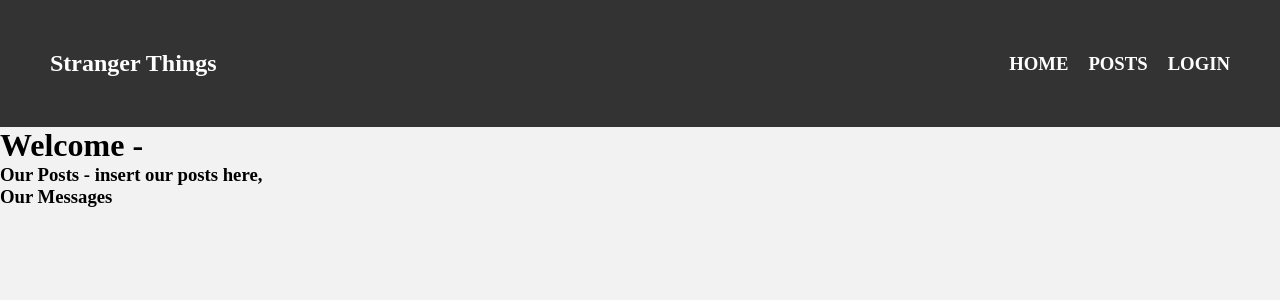
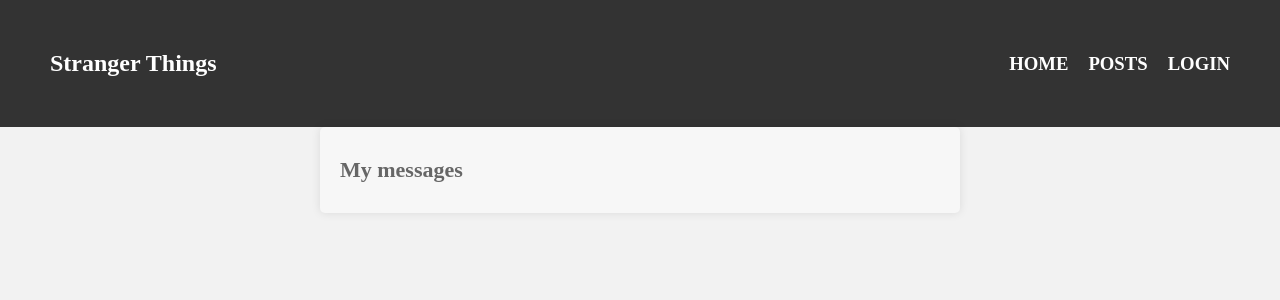
Before and after one commit to choilin310/-my-stranger-things, a React (Vite) app in the folder stranger-things/: page /users/me in a window 1280 px wide. Shown: the top 300 px of the page. Built offline with nearby package versions, Linux system fonts and the light colour scheme.

Commit message:
got the messages to render on my profile and added css

```diff
--- a/stranger-things/src/App.css
+++ b/stranger-things/src/App.css
@@ -302,3 +302,42 @@ body {
   transition: background-color 0.3s ease-in-out;
   margin: 10px;
 }
+
+/* profile */
+
+.container {
+  max-width: 600px;
+  margin: 0 auto;
+  padding: 20px;
+  border-radius: 5px;
+  background-color: #f7f7f7;
+  box-shadow: 0px 0px 10px rgba(0, 0, 0, 0.1);
+}
+
+.title {
+  font-size: 28px;
+  font-weight: bold;
+  margin-bottom: 10px;
+  color: #333;
+}
+
+.subtitle {
+  font-size: 22px;
+  font-weight: bold;
+  margin-bottom: 10px;
+  color: #666;
+}
+
+.messages-list {
+  list-style: none;
+  padding: 0;
+}
+
+.message {
+  font-size: 16px;
+  margin-bottom: 5px;
+  padding: 10px;
+  border-radius: 5px;
+  background-color: #fff;
+  box-shadow: 0px 0px 5px rgba(0, 0, 0, 0.1);
+}
--- a/stranger-things/src/components/Profile.jsx
+++ b/stranger-things/src/components/Profile.jsx
@@ -1,15 +1,34 @@
+import { useEffect, useState } from "react";
+import { fetchMe } from "../API/api";
 import { useAuth } from "../hooks/useAuth";
 
 function Profile() {
   const { token, user, setToken } = useAuth();
+  const [messages, setMessages] = useState([]);
+
+  useEffect(() => {
+    async function getMessages() {
+      const APIresponse = await fetchMe(token);
+      setMessages(APIresponse.data.messages);
+    }
+    if (token && user) {
+      getMessages();
+    }
+  }, [token, user]);
 
   return (
-    <div>
-      {console.log("user from profile")}
-      <h1>Welcome - {token && `Welcome, ${user.username}`}</h1>
-      <h3>Our Posts - insert our posts here,</h3>
-      <h3>Our Messages </h3>
+    <div className="container">
+      <h1 className="title">{token && `Welcome, ${user.username}`}</h1>
+      <h3 className="subtitle">My messages</h3>
+      <ul className="messages-list">
+        {messages.map((message, index) => (
+          <li key={index} className="message">
+            {message.content}
+          </li>
+        ))}
+      </ul>
     </div>
   );
 }
+
 export default Profile;
```
